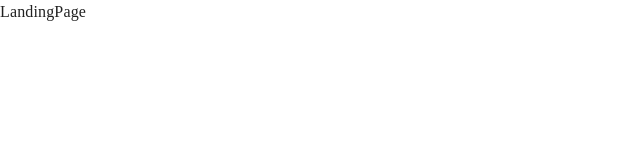
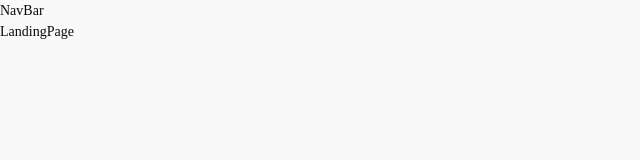
Before and after one commit to SoYoungLEE-me/bangbang-trip, a React (Vite) app: page / in a window 1280 px wide. Shown: the top 160 px of the page, without its empty margins (0-640 px from the left). Built offline with nearby package versions, Linux system fonts and the light colour scheme; a web font is replaced by a local one.

Commit message:
feat: theme 파일 작성

```diff
--- a/src/layout/AppLayout.tsx
+++ b/src/layout/AppLayout.tsx
@@ -1,10 +1,13 @@
+import { Box } from "@mui/material";
 import { Outlet } from "react-router-dom";
+import NavBar from "./components/NavBar";
 
 const AppLayout = () => {
   return (
-    <div>
+    <Box>
+      <NavBar />
       <Outlet />
-    </div>
+    </Box>
   );
 };
 
--- /dev/null
+++ b/src/layout/components/NavBar.tsx
@@ -0,0 +1,7 @@
+import { Box } from "@mui/material";
+
+const NavBar = () => {
+  return <Box>NavBar</Box>;
+};
+
+export default NavBar;
--- a/src/theme.ts
+++ b/src/theme.ts
@@ -1,4 +1,68 @@
 import { createTheme } from "@mui/material";
 
-const theme = createTheme({});
+const theme = createTheme({
+  palette: {
+    mode: "dark",
+    primary: {
+      main: "#2D6A4F",
+    },
+    secondary: {
+      main: "#E0ECDA",
+    },
+    error: {
+      main: "#D94111",
+    },
+    background: {
+      default: "#f9f9f9ff",
+      paper: "#efefefff",
+    },
+    text: {
+      primary: "#090909ff",
+      secondary: "#434343ff",
+    },
+    action: {
+      hover: "#F9E685",
+      active: "#f7dc79ff",
+    },
+  },
+  typography: {
+    fontFamily: "Roboto, Arial, sans-serif",
+    h1: {
+      fontWeight: 700,
+      fontSize: "24px",
+    },
+    h2: {
+      fontSize: "1rem",
+    },
+    body1: {
+      fontSize: "14px",
+    },
+    subtitle1: {
+      fontSize: "0.6875rem",
+    },
+  },
+  components: {
+    MuiButton: {
+      styleOverrides: {
+        root: {
+          borderRadius: "30px",
+          textTransform: "none",
+        },
+        containedSecondary: {
+          backgroundColor: "#ffffff",
+          color: "#000000",
+          "&:hover": {
+            backgroundColor: "#e0e0e0",
+          },
+        },
+        sizeLarge: {
+          padding: "8px 32px",
+          fontWeight: 700,
+          fontSize: "16px",
+        },
+      },
+    },
+  },
+});
+
 export default theme;
```
